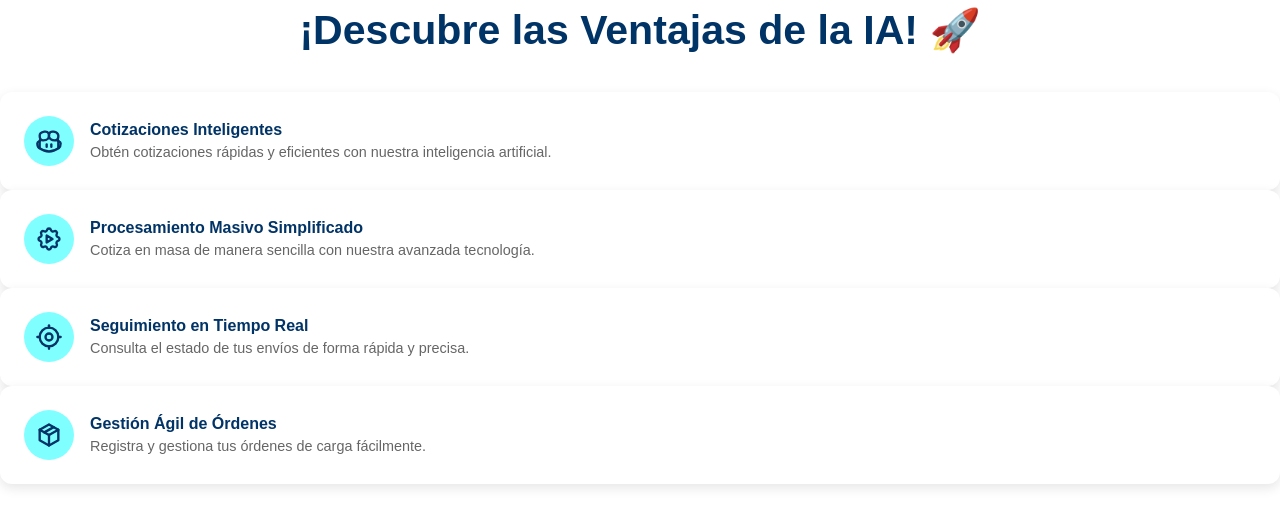
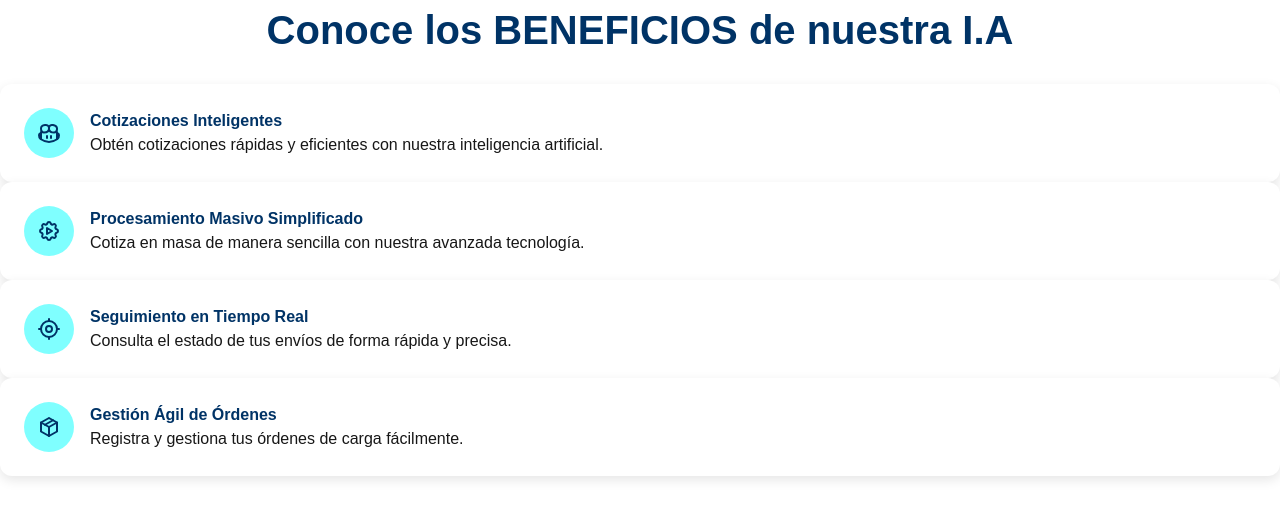
Before and after one commit to rubbenix/landing-ia, a Next.js app: page /components/BenefitsCards in a window 1280 px wide. Shown: the top 526 px of the page. Built offline with nearby package versions, Linux system fonts and the light colour scheme.

Commit message:
Better css, Benefit Cards and Titles better

```diff
--- a/pages/components/BenefitsCards.js
+++ b/pages/components/BenefitsCards.js
@@ -4,22 +4,22 @@ import styles from './Home.module.css';
 
 const data = [
     {
-    icon: <IconBrandGithubCopilot size={28} />,
+        icon: <IconBrandGithubCopilot size={24} />,
         title: 'Cotizaciones Inteligentes',
         description: 'Obtén cotizaciones rápidas y eficientes con nuestra inteligencia artificial.',
     },
     {
-    icon: <IconSettingsAutomation size={28} />,
+        icon: <IconSettingsAutomation size={24} />,
         title: 'Procesamiento Masivo Simplificado',
         description: 'Cotiza en masa de manera sencilla con nuestra avanzada tecnología.',
     },
     {
-    icon: <IconCurrentLocation size={28} />,
+        icon: <IconCurrentLocation size={24} />,
         title: 'Seguimiento en Tiempo Real',
         description: 'Consulta el estado de tus envíos de forma rápida y precisa.',
     },
     {
-    icon: <IconPackage size={28} />,
+        icon: <IconPackage size={24} />,
         title: 'Gestión Ágil de Órdenes',
         description: 'Registra y gestiona tus órdenes de carga fácilmente.',
     },
@@ -37,30 +37,38 @@ const BenefitsCards = () => {
                 margin: '0 auto',
             }}
         >
-      <Title className={styles.customTitle}>¡Descubre las Ventajas de la IA! 🚀</Title>
+            <Title className={styles.customTitle}>
+                Conoce los BENEFICIOS de nuestra I.A
+            </Title>
 
             <Grid gutter="xl">
                 {data.map((item, index) => (
                     <Grid.Col
                         key={index}
                         sm={6}
-            md={6}
-            lg={6}
+                        md={4}
+                        lg={3}
                         sx={{
                             display: 'flex',
-              justifyContent: 'flex-start',
+                            justifyContent: 'center',
                             alignItems: 'center',
                             padding: '1rem',
                         }}
                     >
-            <Group className={styles.cardContainer}>
+                        <Group
+                            align="flex-start"
+                            noWrap
+                            className={styles.cardContainer}
+                        >
                             {/* Icono */}
-              <div className={styles.iconWrapper}>{item.icon}</div>
+                            <div className={styles.iconWrapper}>
+                                {item.icon}
+                            </div>
 
                             {/* Texto */}
                             <div>
                                 <Text className={styles.cardTextTitle} size="lg">{item.title}</Text>
-                <Text className={styles.cardTextDescription} size="sm">{item.description}</Text>
+                                <Text color="dimmed" size="sm">{item.description}</Text>
                             </div>
                         </Group>
                     </Grid.Col>
--- a/pages/components/Home.module.css
+++ b/pages/components/Home.module.css
@@ -145,10 +145,41 @@
 .customTitle {
     text-align: center;
     font-size: 2.5rem;
+    margin-bottom: 1.5rem;
+    font-weight: 700;
     color: #003366;
+  }
+
+  .highlight {
+    font-size: 3rem;
+    color: #00DEDE; /* Resalta la palabra clave */
+    font-weight: 800;
+    text-shadow: 0 4px 8px rgba(0, 0, 0, 0.1);
+  }
+
+  .subTitle {
+    text-align: center;
+    font-size: 1.8rem;
     margin-bottom: 2rem;
+    color: #000000;
+    font-weight: 600;
+  }
+
+  .emphasize {
+    color: #FF5733; /* Cambia el color para destacar */
+    font-size: 2.2rem;
     font-weight: bold;
-    animation: pulse 2s infinite ease-in-out;
+    text-transform: uppercase;
+    animation: bounce 1.5s infinite;
+  }
+
+  @keyframes bounce {
+    0%, 100% {
+      transform: translateY(0);
+    }
+    50% {
+      transform: translateY(-5px);
+    }
   }
 
   .cardContainer {
```
Lines whose indentation alone changed are shown as unchanged.
